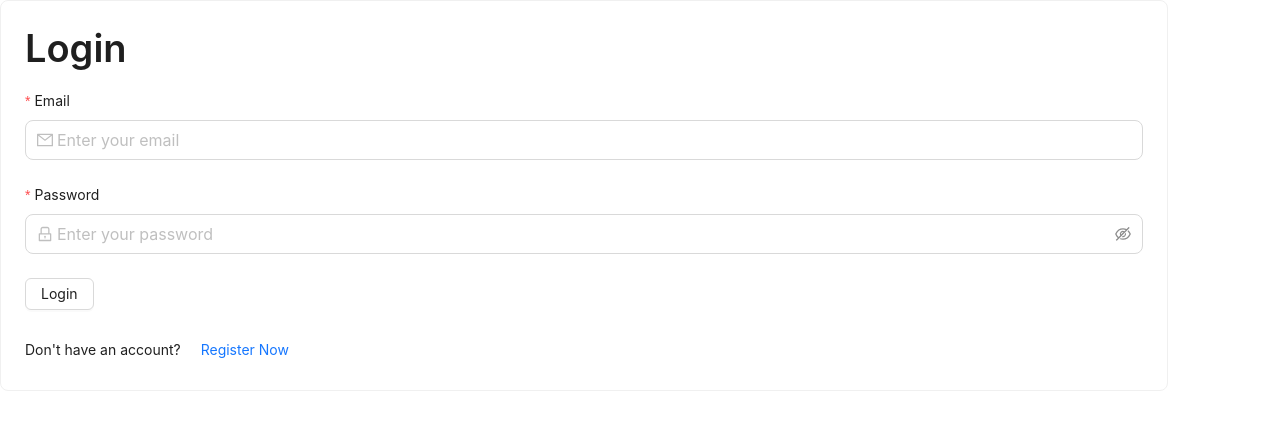
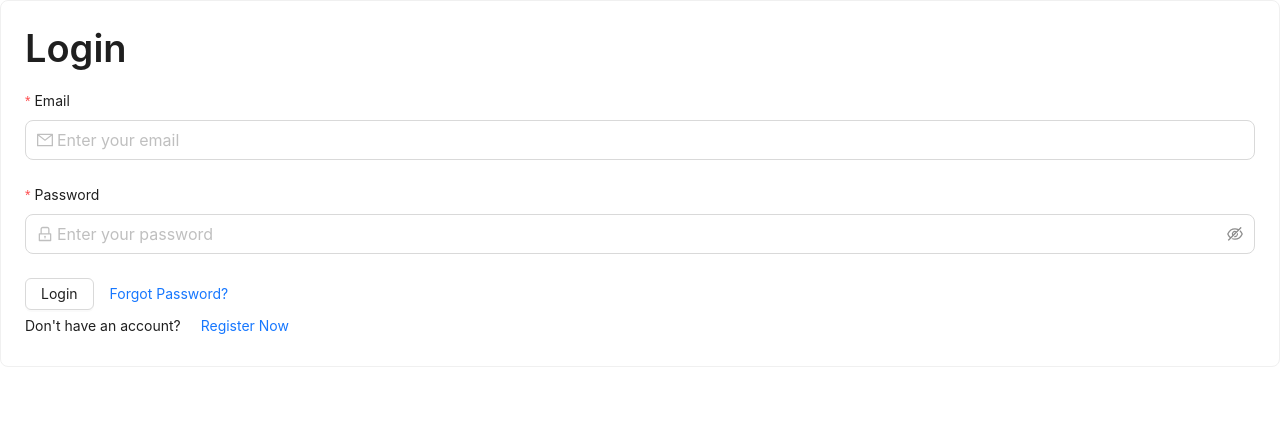
Before and after one commit to mayurrogheliya/budget-tracker-frontend, a React (Vite) app: page /login in a window 1280 px wide. Shown: the top 430 px of the page. Built offline with nearby package versions, Linux system fonts and the light colour scheme; no server answers.

Commit message:
add forgot password link

```diff
--- a/src/pages/LoginForm.tsx
+++ b/src/pages/LoginForm.tsx
@@ -105,7 +105,6 @@ const LoginForm: React.FC = () => {
                   </Form.Item>
                 </Col>
                 <Col xs={24} sm={24} className="mt-4">
-                  <Form.Item>
                   <Button
                     htmlType="submit"
                     className="bg-sky-600 text-base !text-gray-50 hover:!bg-sky-600 w-full p-5"
@@ -113,7 +112,13 @@ const LoginForm: React.FC = () => {
                   >
                     {loading ? "Login..." : "Login"}
                   </Button>
-                  </Form.Item>
+                  <Button
+                    type="link"
+                    className="underline"
+                    onClick={() => navigate("/forgot-password")}
+                  >
+                    Forgot Password?
+                  </Button>
                 </Col>
                 <Col xs={24} sm={24} className="text-center">
                   <span>Don't have an account? </span>
```
Lines whose indentation alone changed are shown as unchanged.
